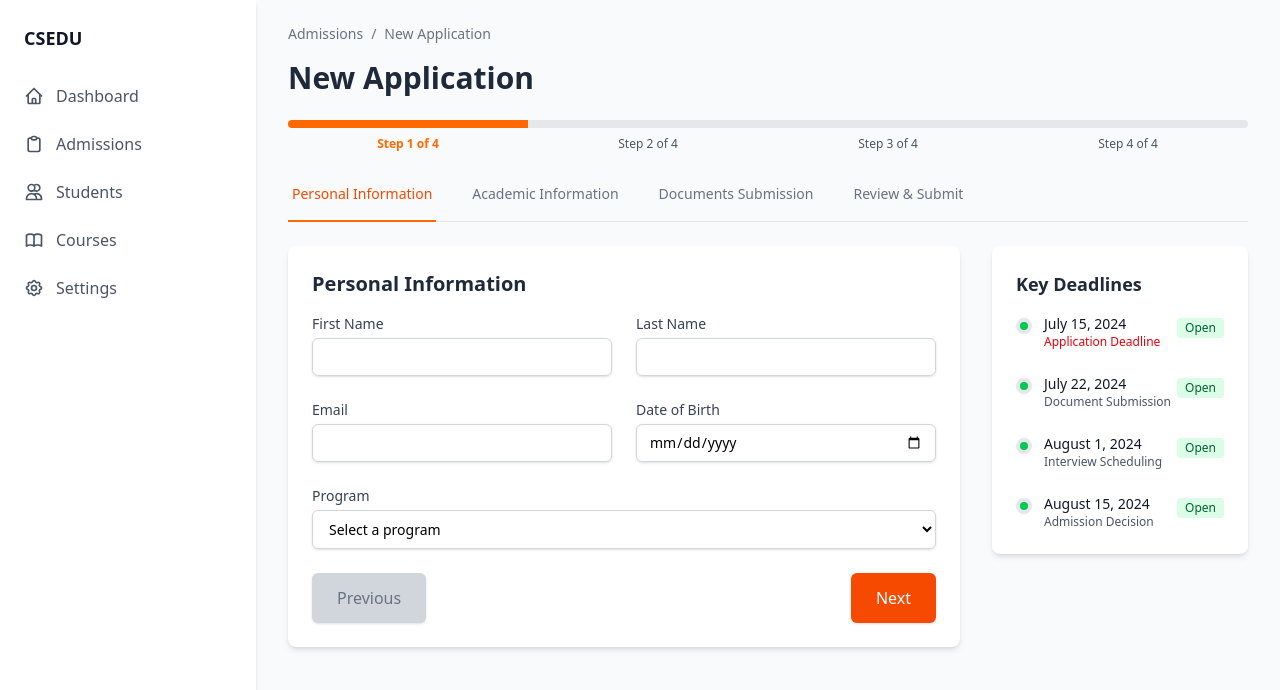
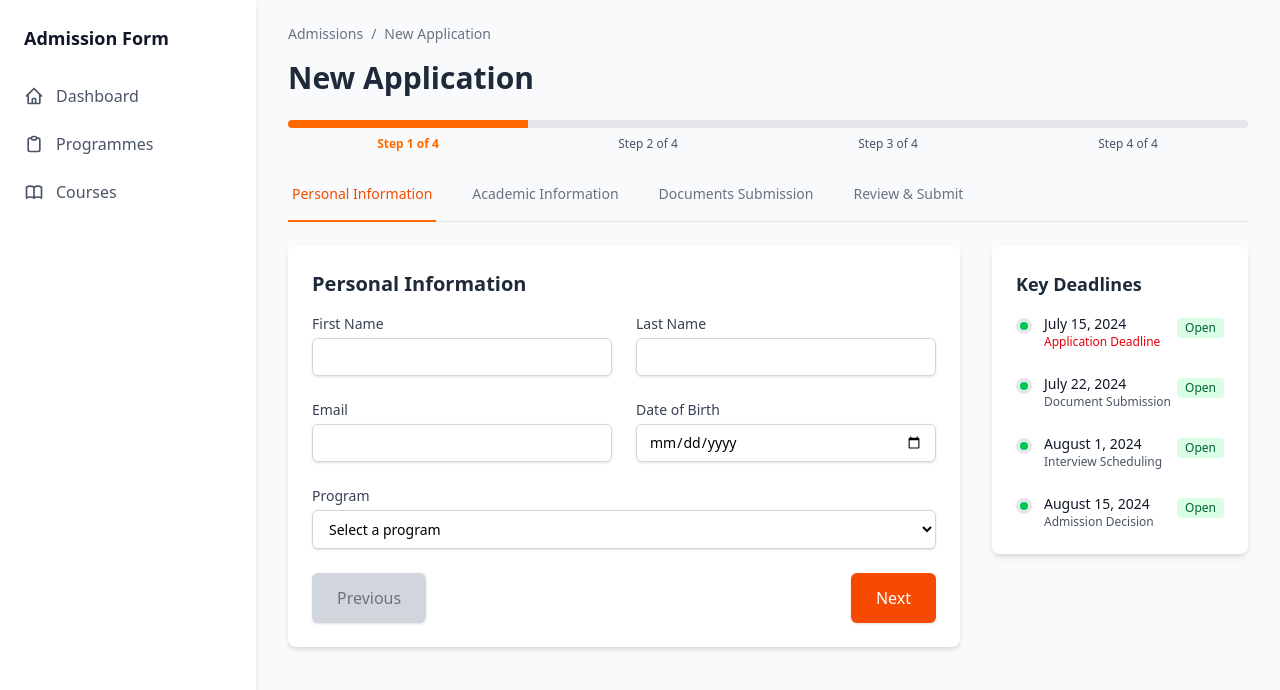
Before and after one commit to CSEDU-Website/Frontend, a React (Vite) app in the folder frontend/: page /apply in a window 1280 px wide. Shown: the top 690 px of the page. Built offline with nearby package versions, Linux system fonts and the light colour scheme; the HTML template or start-up script is replaced by a standard one.

Commit message:
Removed Unnecessary Buttons in Admission page

```diff
--- a/frontend/src/Admissions/ApplicationForm.jsx
+++ b/frontend/src/Admissions/ApplicationForm.jsx
@@ -537,11 +537,11 @@ function ApplicationForm() {
     <div className="flex min-h-screen bg-gray-50">
       {/* Left Sidebar */}
       <div className="w-64 bg-white shadow-md p-6">
-        <Link to="/" className="text-lg font-bold text-gray-900 mb-6 block">CSEDU</Link>
+        <Link to="/" className="text-lg font-bold text-gray-900 mb-6 block">Admission Form</Link>
         <nav className="mt-6">
           <ul className="space-y-2">
             <li>
-              <Link to="/dashboard" className="flex items-center text-gray-600 py-2 hover:text-blue-600">
+              <Link to="/student-dashboard" className="flex items-center text-gray-600 py-2 hover:text-blue-600">
                 <svg className="w-5 h-5 mr-3" fill="none" stroke="currentColor" viewBox="0 0 24 24" xmlns="http://www.w3.org/2000/svg">
                   <path strokeLinecap="round" strokeLinejoin="round" strokeWidth="2" d="M3 12l2-2m0 0l7-7 7 7M5 10v10a1 1 0 001 1h3m10-11l2 2m-2-2v10a1 1 0 01-1 1h-3m-6 0a1 1 0 001-1v-4a1 1 0 011-1h2a1 1 0 011 1v4a1 1 0 001 1m-6 0h6"></path>
                 </svg>
@@ -553,15 +553,7 @@ function ApplicationForm() {
                 <svg className="w-5 h-5 mr-3" fill="none" stroke="currentColor" viewBox="0 0 24 24" xmlns="http://www.w3.org/2000/svg">
                   <path strokeLinecap="round" strokeLinejoin="round" strokeWidth="2" d="M9 5H7a2 2 0 00-2 2v12a2 2 0 002 2h10a2 2 0 002-2V7a2 2 0 00-2-2h-2M9 5a2 2 0 002 2h2a2 2 0 002-2M9 5a2 2 0 012-2h2a2 2 0 012 2"></path>
                 </svg>
-                Admissions
-              </Link>
-            </li>
-            <li>
-              <Link to="/students" className="flex items-center text-gray-600 py-2 hover:text-blue-600">
-                <svg className="w-5 h-5 mr-3" fill="none" stroke="currentColor" viewBox="0 0 24 24" xmlns="http://www.w3.org/2000/svg">
-                  <path strokeLinecap="round" strokeLinejoin="round" strokeWidth="2" d="M12 4.354a4 4 0 110 5.292M15 21H3v-1a6 6 0 0112 0v1zm0 0h6v-1a6 6 0 00-9-5.197M13 7a4 4 0 11-8 0 4 4 0 018 0z"></path>
-                </svg>
-                Students
+                Programmes
               </Link>
             </li>
             <li>
@@ -570,15 +562,6 @@ function ApplicationForm() {
                   <path strokeLinecap="round" strokeLinejoin="round" strokeWidth="2" d="M12 6.253v13m0-13C10.832 5.477 9.246 5 7.5 5S4.168 5.477 3 6.253v13C4.168 18.477 5.754 18 7.5 18s3.332.477 4.5 1.253m0-13C13.168 5.477 14.754 5 16.5 5c1.747 0 3.332.477 4.5 1.253v13C19.832 18.477 18.247 18 16.5 18c-1.746 0-3.332.477-4.5 1.253"></path>
                 </svg>
                 Courses
-              </Link>
-            </li>
-            <li>
-              <Link to="/settings" className="flex items-center text-gray-600 py-2 hover:text-blue-600">
-                <svg className="w-5 h-5 mr-3" fill="none" stroke="currentColor" viewBox="0 0 24 24" xmlns="http://www.w3.org/2000/svg">
-                  <path strokeLinecap="round" strokeLinejoin="round" strokeWidth="2" d="M10.325 4.317c.426-1.756 2.924-1.756 3.35 0a1.724 1.724 0 002.573 1.066c1.543-.94 3.31.826 2.37 2.37a1.724 1.724 0 001.065 2.572c1.756.426 1.756 2.924 0 3.35a1.724 1.724 0 00-1.066 2.573c.94 1.543-.826 3.31-2.37 2.37a1.724 1.724 0 00-2.572 1.065c-.426 1.756-2.924 1.756-3.35 0a1.724 1.724 0 00-2.573-1.066c-1.543.94-3.31-.826-2.37-2.37a1.724 1.724 0 00-1.065-2.572c-1.756-.426-1.756-2.924 0-3.35a1.724 1.724 0 001.066-2.573c-.94-1.543.826-3.31 2.37-2.37.996.608 2.296.07 2.572-1.065z"></path>
-                  <path strokeLinecap="round" strokeLinejoin="round" strokeWidth="2" d="M15 12a3 3 0 11-6 0 3 3 0 016 0z"></path>
-                </svg>
-                Settings
               </Link>
             </li>
           </ul>
```
